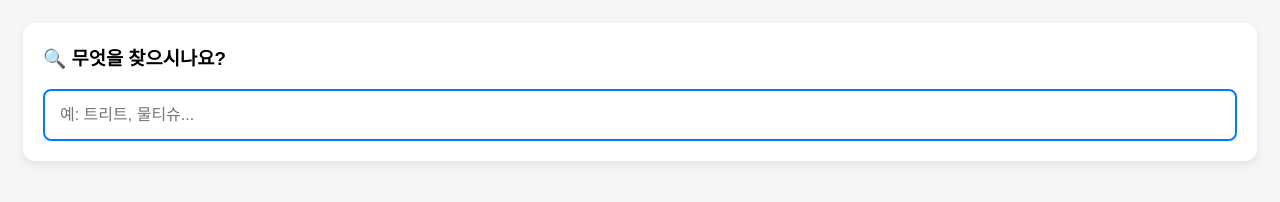
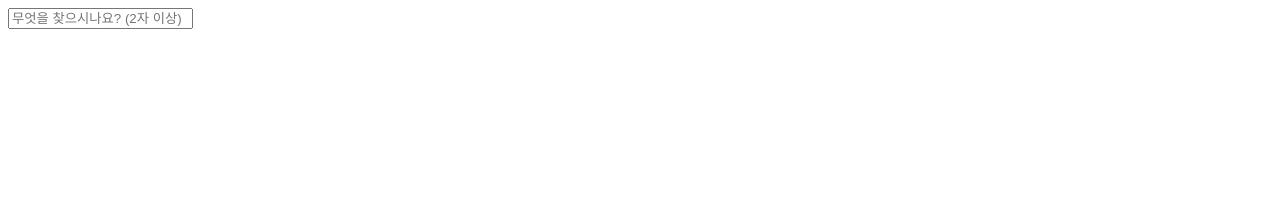
Before and after one commit to sein920410-cell/qr-test, a plain HTML site: page index.html in a window 1280 px wide. Drawn offline with Linux system fonts and the light colour scheme.

Commit message:
Update index.html

```diff
--- a/index.html
+++ b/index.html
@@ -1,41 +1,38 @@
-<!DOCTYPE html>
-<html lang="ko">
-<head>
-    <meta charset="UTF-8">
-    <title>찾았다! - 메인 검색</title>
-    <meta name="viewport" content="width=device-width, initial-scale=1.0">
-    <style>
-        body { font-family: sans-serif; padding: 15px; background: #f4f7f6; }
-        .search-container { background: #fff; padding: 20px; border-radius: 12px; box-shadow: 0 4px 10px rgba(0,0,0,0.08); }
-        input#search-input { width: 100%; padding: 15px; border: 2px solid #007bff; border-radius: 8px; font-size: 16px; box-sizing: border-box; outline: none; }
-        .result-card { background: #fff; border-radius: 10px; margin-top: 10px; padding: 15px; border: 1px solid #eee; display: flex; justify-content: space-between; align-items: center; }
-        .btn-go { background: #1a1a1a; color: #fff; padding: 8px 12px; border-radius: 5px; text-decoration: none; font-size: 13px; }
-    </style>
-</head>
-<body>
 <div class="search-container">
-        <h3 style="margin-top:0">🔍 무엇을 찾으시나요?</h3>
-        <input type="text" id="search-input" placeholder="예: 트리트, 물티슈..." oninput="handleSearch()">
-        <div id="results-list"></div>
+    <input type="text" id="searchInput" placeholder="무엇을 찾으시나요? (2자 이상)" onkeyup="handleSearch()">
 </div>
+
+<div id="resultList"></div>
+
 <script>
-        const drawerDatabase = [
-            { id: "DRAWER001", name: "서랍 1번", items: ["쫀디기", "컵홀더", "금박비닐", "핫팩", "수중집어등", "칼", "나무꼬챙이", "종이컵", "커피믹스", "손전등"] },
-            { id: "DRAWER002", name: "서랍 2번", items: ["물티슈", "여성청결제", "트리트먼트", "클리너", "스프레이", "영양제", "소화기", "우산", "걸레"] }
+// 샘플 데이터 (사용자님의 실제 보관 데이터 기반)
+const inventory = [
+    { name: "물티슈", location: "서랍 2번 [상단 첫번째]", link: "drawer2.html" },
+    { name: "물티슈", location: "서랍 2번 [3단 세번째]", link: "drawer2.html" },
+    { name: "트리트먼트", location: "서랍 2번 [2단]", link: "drawer2.html" },
+    { name: "우산", location: "서랍 2번 [하단]", link: "drawer2.html" },
+    { name: "쫀디기", location: "서랍 1번", link: "drawer1.html" }
 ];
+
 function handleSearch() {
-            const query = document.getElementById('search-input').value.trim();
-            const resultsContainer = document.getElementById('results-list');
-            resultsContainer.innerHTML = '';
-            if (!query) return;
-            const matched = drawerDatabase.filter(d => d.items.some(item => item.includes(query)));
-            matched.forEach(d => {
+    const query = document.getElementById('searchInput').value;
+    const resultList = document.getElementById('resultList');
+    resultList.innerHTML = '';
+
+    // 2자 이상일 때만 검색 실행 [cite: 2026-02-16]
+    if (query.length >= 2) {
+        const filtered = inventory.filter(item => item.name.includes(query));
+
+        filtered.forEach(item => {
             const div = document.createElement('div');
-                div.className = 'result-card';
-                div.innerHTML = `<div><strong>📦 ${d.name}</strong><p style="margin:5px 0 0; font-size:12px; color:#666">보관 중</p></div><a href="drawer.html?tag=${d.id}" class="btn-go">상세보기 ></a>`;
-                resultsContainer.appendChild(div);
+            div.className = 'result-item';
+            // [물건명] → [위치] 형식으로 표시 [cite: 2026-02-16]
+            div.innerHTML = `
+                <span>📦 ${item.name} → <strong>${item.location}</strong></span>
+                <button onclick="location.href='${item.link}'">상세보기</button>
+            `;
+            resultList.appendChild(div);
         });
     }
+}
 </script>
-</body>
-</html>
```
Lines whose indentation alone changed are shown as unchanged.
